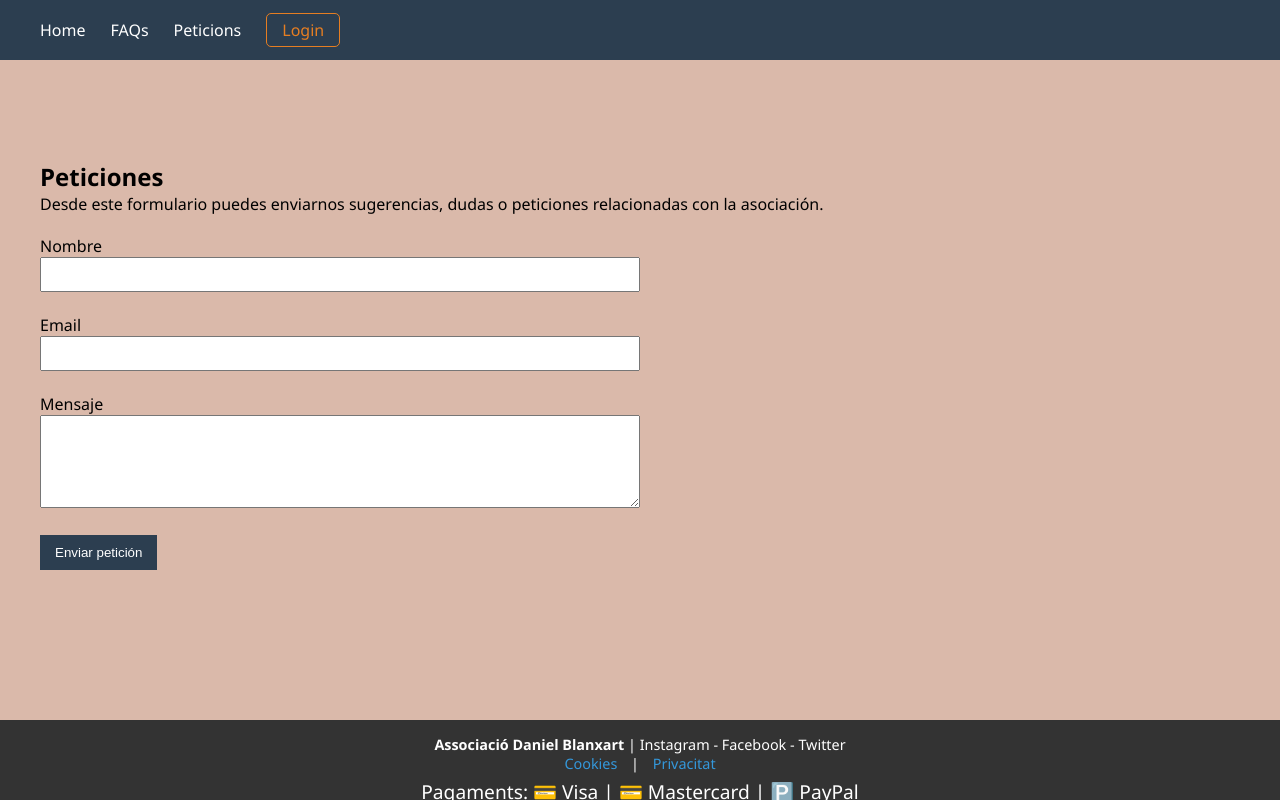
After one commit to HabasDev/cuina, a Django app: page /peticiones/ in a window 1280 px wide. The commit adds this page. Run offline with Django 5.2, Linux system fonts and the light colour scheme.

Commit message:
Peticiones + css

```diff
--- a/cuina/settings.py
+++ b/cuina/settings.py
@@ -38,10 +38,12 @@ INSTALLED_APPS = [
     'django.contrib.messages',
     'django.contrib.staticfiles',
     'home',
+    'faqs',
     'introducir_recetas',
     'peticiones_admin',
     'recetas',
     'registro_usuarios',
+
 
 ]
 
@@ -120,7 +122,10 @@ USE_TZ = True
 # Static files (CSS, JavaScript, Images)
 # https://docs.djangoproject.com/en/6.0/howto/static-files/
 
+
+#Hacer las urls "Generales"
 STATIC_URL = 'static/'
+
 STATICFILES_DIRS = [
     BASE_DIR / "static",
 ]
--- a/cuina/urls.py
+++ b/cuina/urls.py
@@ -19,9 +19,15 @@ from django.urls import path, include
 
 urlpatterns = [
     path('admin/', admin.site.urls),
-    path('', include('home.urls')), # Esto conecta la raíz con tu app home
+    path('', include('home.urls')), # Esto conecta la raíz con app home
     #!!!!!!!!!!!!!!!!!!!!!!!!!!!!!!!!!!!!!!!!!!!!!!!!!!!!!!!!!!!!!!!!!!!!!!
     path('', include('home.urls')),
+    path('usuarios/', include('registro_usuarios.urls')),
+    path('', include('faqs.urls')),
+    path('', include('peticiones_admin.urls')),
+
+
+
     #path('registro/', include('registro_usuarios.urls')),
     #path('recetas/', include('recetas.urls')),
     #path('introducir/', include('introducir_recetas.urls')),
--- /dev/null
+++ b/faqs/urls.py
@@ -0,0 +1,6 @@
+from django.urls import path
+from . import views
+
+urlpatterns = [
+    path('faqs/', views.faqs, name='faqs'),
+]
--- a/faqs/views.py
+++ b/faqs/views.py
@@ -1,6 +1,4 @@
 from django.shortcuts import render
 
-# Create your views here.
-
-def faqs_view(request):
-    return render(request, 'faqs/faqs.html') # <--- Aquí pones 'app/archivo.html'
+def faqs(request):
+    return render(request, 'faqs/faqs.html')
--- /dev/null
+++ b/peticiones_admin/templates/peticiones_admin/peticiones.html
@@ -0,0 +1,23 @@
+{% extends "base.html" %}
+
+{% block content %}
+<h2>Peticiones</h2>
+
+<p>
+    Desde este formulario puedes enviarnos sugerencias, dudas o peticiones
+    relacionadas con la asociación.
+</p>
+
+<form class="form-peticiones">
+    <label>Nombre</label><br>
+    <input type="text"><br><br>
+
+    <label>Email</label><br>
+    <input type="email"><br><br>
+
+    <label>Mensaje</label><br>
+    <textarea rows="5"></textarea><br><br>
+
+    <button type="submit">Enviar petición</button>
+</form>
+{% endblock %}
--- /dev/null
+++ b/peticiones_admin/urls.py
@@ -0,0 +1,6 @@
+from django.urls import path
+from . import views
+
+urlpatterns = [
+    path('peticiones/', views.peticiones, name='peticiones'),
+]
--- a/peticiones_admin/views.py
+++ b/peticiones_admin/views.py
@@ -1,5 +1,4 @@
 from django.shortcuts import render
 
-# Create your views here.
-def admin_view(request):
-    return render(request, 'peticiones_admin/admin.html')
+def peticiones(request):
+    return render(request, 'peticiones_admin/peticiones.html')
--- /dev/null
+++ b/registro_usuarios/urls.py
@@ -0,0 +1,6 @@
+from django.urls import path
+from . import views
+
+urlpatterns = [
+    path('login/', views.login, name='login'),
+]
--- a/registro_usuarios/views.py
+++ b/registro_usuarios/views.py
@@ -1,5 +1,4 @@
 from django.shortcuts import render
 
-# Create your views here.
-def regusers_view(request):
+def login(request):
     return render(request, 'registro_usuarios/regusers.html')
--- a/static/style.css
+++ b/static/style.css
@@ -24,20 +24,20 @@ body, html {
     background-color: #2c3e50;
     display: flex;
     align-items: center;
-    justify-content: space-between; /* Logo izquierda, links derecha */
     padding: 0 40px;
     z-index: 1000;
 }
 
+/* Navegación del menú */
 .navGlobal {
     display: flex;
     align-items: center;
+    gap: 25px;
 }
 
 .navLink {
     color: white;
     text-decoration: none;
-    margin-left: 25px;
     font-weight: 500;
     transition: 0.3s;
 }
@@ -46,11 +46,13 @@ body, html {
     color: #f1c40f;
 }
 
+/* Botón de login */
 .loginBoton {
     color: #e67e22;
     border: 1px solid #e67e22;
     padding: 5px 15px;
     border-radius: 5px;
+    text-decoration: none;
 }
 
 /* --- 3. CONTENEDOR HOME (PANTALLA DIVIDIDA) --- */
@@ -96,7 +98,61 @@ body, html {
     display: block;
 }
 
-/* --- 4. FOOTER (FIJO ABAJO) --- */
+/* --- 4. CONTENEDOR GENERAL DE PÁGINAS --- */
+.contenedor {
+    padding: 40px;
+}
+
+/* --- PETICIONES (admin)--- */
+.form-peticiones {
+    max-width: 600px;
+    margin-top: 20px;
+}
+
+.form-peticiones input,
+.form-peticiones textarea {
+    width: 100%;
+    padding: 8px;
+}
+
+.form-peticiones button {
+    background-color: #2c3e50;
+    color: white;
+    border: none;
+    padding: 10px 15px;
+    cursor: pointer;
+}
+
+/* --- Pagina FAQs --- */
+.faqs {
+    max-width: 800px;
+    margin: 0 auto;
+}
+
+.faq-item {
+    margin-bottom: 10px;
+}
+
+.faq-question {
+    width: 100%;
+    text-align: left;
+    background-color: #2c3e50;
+    color: white;
+    padding: 12px;
+    border: none;
+    cursor: pointer;
+    font-size: 1rem;
+}
+
+.faq-answer {
+    display: none;
+    padding: 12px;
+    background-color: #f4f4f4;
+    color: #333;
+}
+
+
+/* --- 5. FOOTER (FIJO ABAJO) --- */
 .globalFooter {
     position: fixed;
     bottom: 0;
--- a/templates/base.html
+++ b/templates/base.html
@@ -12,10 +12,9 @@
     <header class="globalHeader">
         <nav class="navGlobal">
             <a href="/" class="navLink">Home</a>
-            <a href="#" class="navLink">Registre</a>
-            <a href="#" class="navLink">FAQs</a>
-            <a href="#" class="navLink">Peticions</a>
-            <a href="#" class="loginBoton">Login</a>
+            <a href="{% url 'faqs' %}" class="navLink">FAQs</a>
+            <a href="{% url 'peticiones' %}" class="navLink">Peticions</a>
+            <a href="{% url 'login' %}" class="loginBoton">Login</a>
         </nav>
     </header>
 
```
Also changed, not shown: registro_usuarios/templates/registro_usuarios/regusers.html (+15 -0 lines), peticiones_admin/templates/peticiones_admin/admin.html (deleted).
